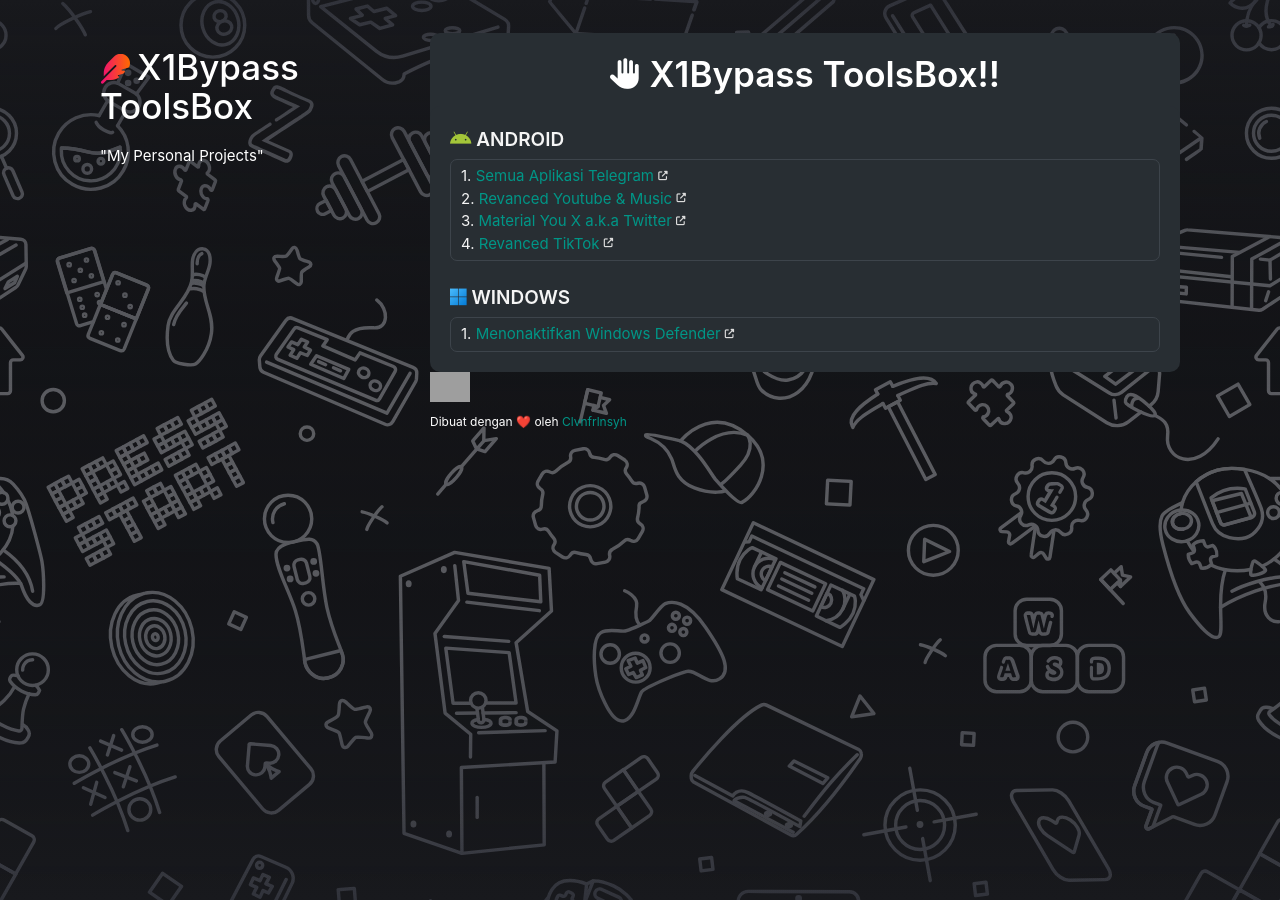
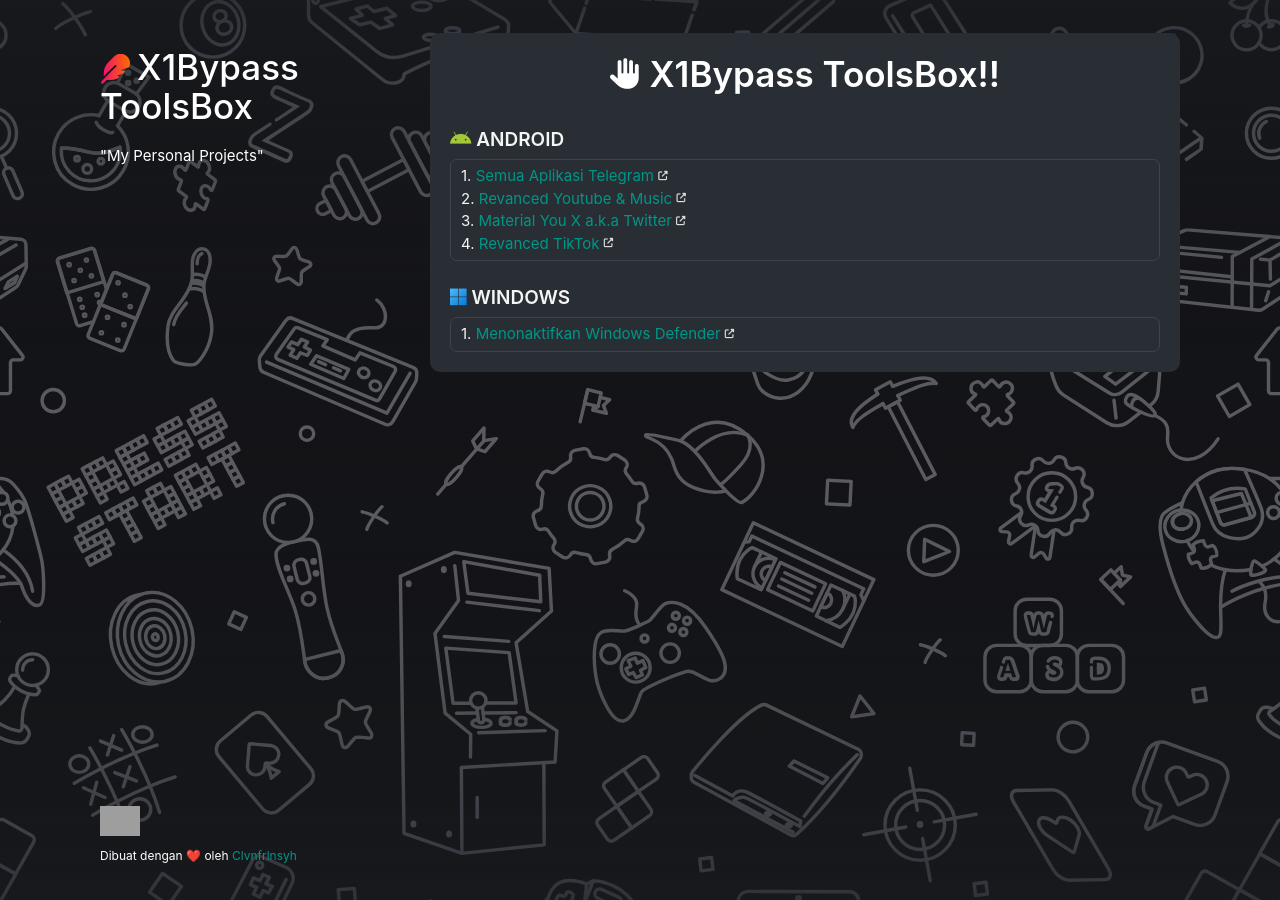
Before and after one commit to Unknown240/coba, a Jekyll site: the page built from index.html, in a window 1280 px wide. Built offline with Jekyll 4.4.1, drawn with Linux system fonts in a browser that asks for light colours; grey boxes are pictures that could not be loaded.

Commit message:
Update default.html

```diff
--- a/_layouts/default.html
+++ b/_layouts/default.html
@@ -18,16 +18,16 @@
       <section>
 
       {{ content }}
-        <div><a href="https://i.ibb.co/ZB98rPr/bixfy.jpg" target="_blank"><img id="wse-buttons-preview" src="https://cdn.trakteer.id/images/embed/trbtn-red-2.png" height="30" style="border: 0px; height: 30px;" alt="Trakteer Saya"></a>
+
+    <div class="backtotop"></div>
+
+      </section>
+      <footer>
+         <div><a href="https://i.ibb.co/ZB98rPr/bixfy.jpg" target="_blank"><img id="wse-buttons-preview" src="https://cdn.trakteer.id/images/embed/trbtn-red-2.png" height="30" style="border: 0px; height: 30px;" alt="Trakteer Saya"></a>
         </div>
         <p style="font-size: 12px; padding: 5px 0">Dibuat dengan ❤️ oleh
           <a href="https://archiveksan.t.me" target="_blank" rel="no-referrer">Clvnfrlnsyh</a>
         </p>
-    <div class="backtotop"></div>
-
-      </section>
-      <footer>
-
       </footer>
     </div>
     <script src="{{ '/assets/js/scale.fix.js' | relative_url }}"></script>
```
